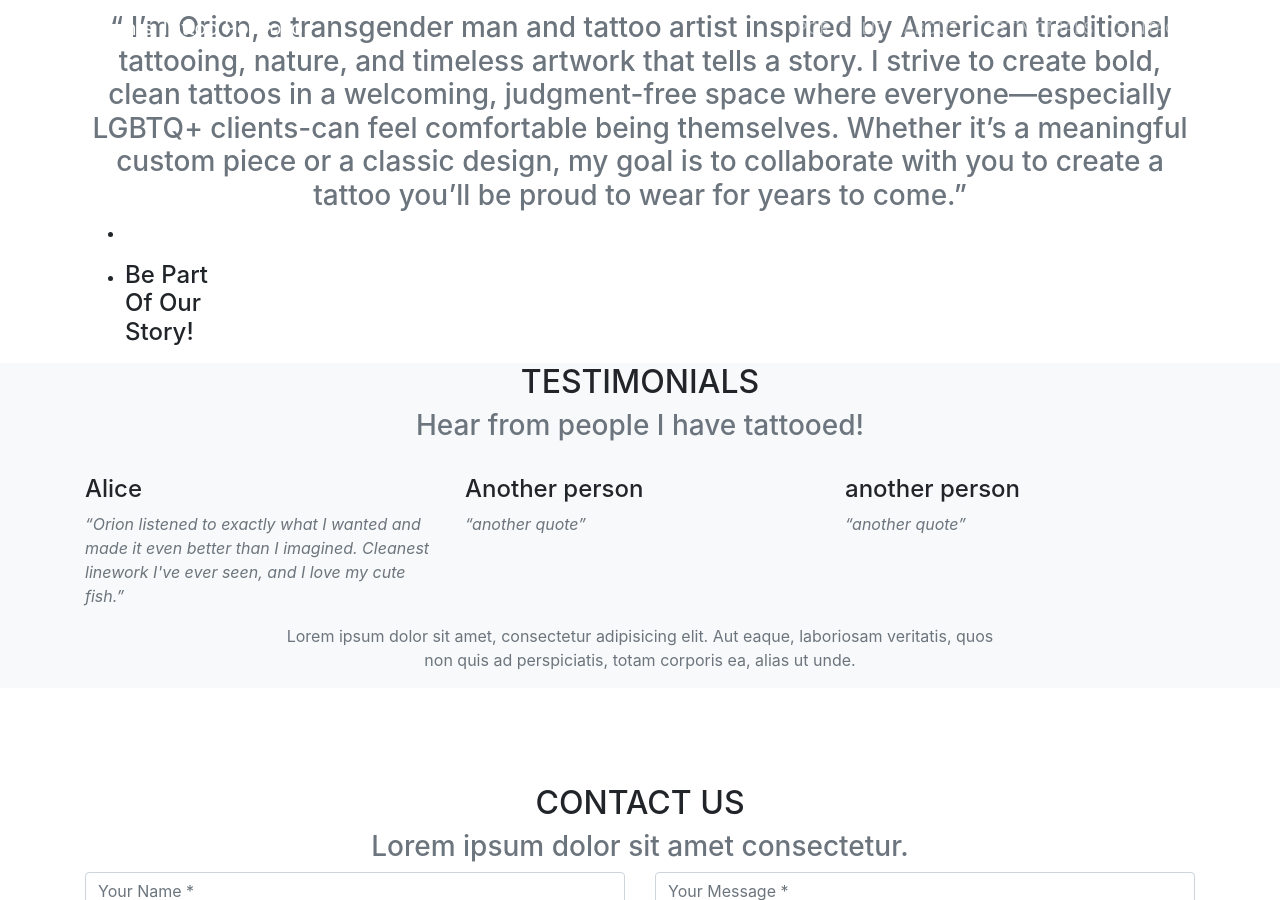
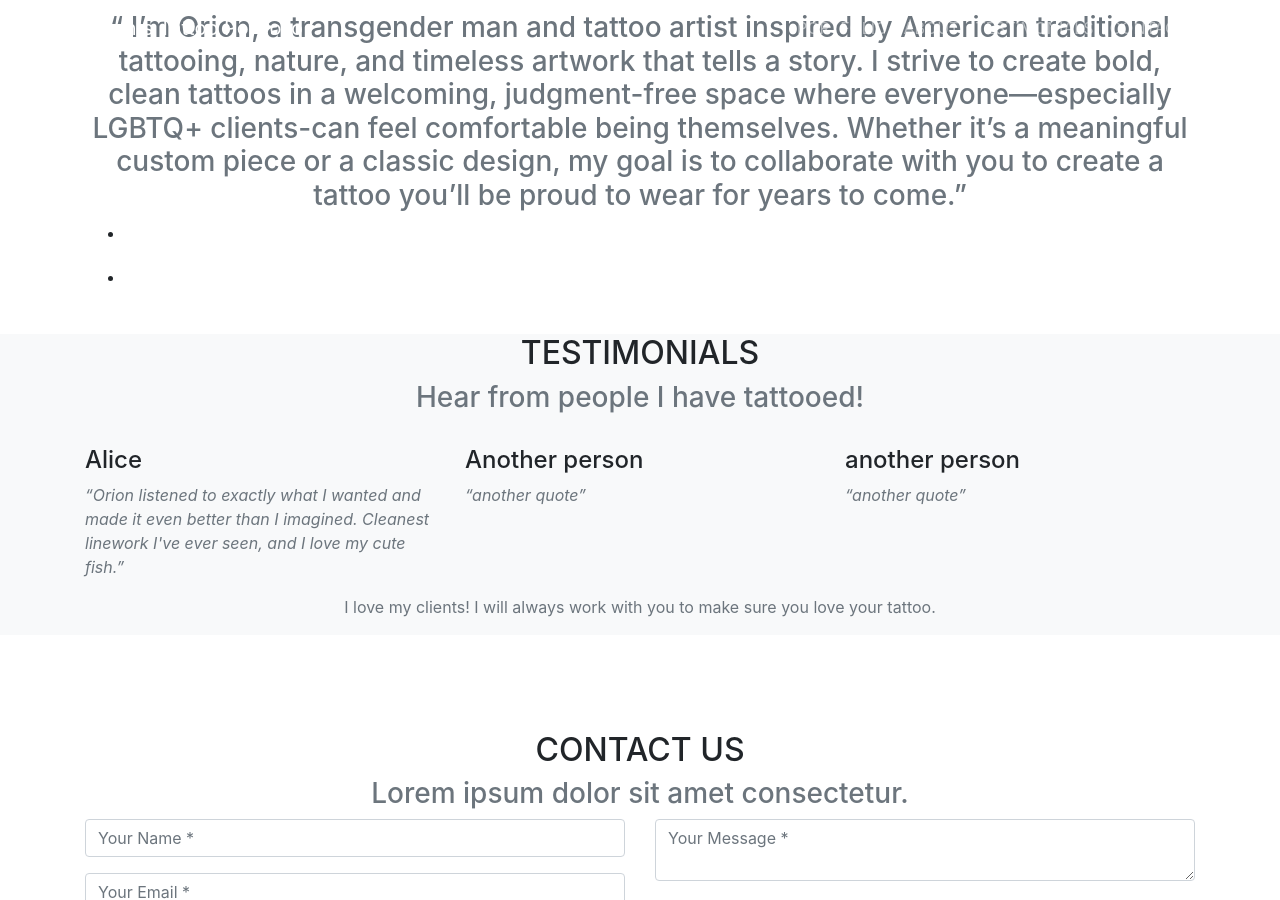
Before and after one commit to islalowe/orion-tattoo-portfolio, a Jekyll site: the page built from index.md, in a window 1280 px wide and 900 px high, scrolled down 469 px. Built offline with Jekyll 4.4.1, drawn with Linux system fonts in a browser that asks for light colours; nearby versions of some CDN libraries; some web fonts are replaced; library files that are not in the unit come from our copies.

```diff
--- a/_data/home.yml
+++ b/_data/home.yml
@@ -28,9 +28,6 @@ about:
     #   title: Phase Two Expansion
     #   text: Lorem ipsum dolor sit amet, consectetur adipisicing elit. Sunt ut voluptatum eius sapiente, totam reiciendis temporibus qui quibusdam, recusandae sit vero unde, sed, incidunt et ea quo dolore laudantium consectetur!
 
-  end1: Be Part
-  end2: Of Our
-  end3: Story!
 
 testimonials:
   heading: Testimonials
@@ -48,7 +45,7 @@ testimonials:
       img: img/testimonials/3.jpg
       quote: "another quote"
 
-  text: Lorem ipsum dolor sit amet, consectetur adipisicing elit. Aut eaque, laboriosam veritatis, quos non quis ad perspiciatis, totam corporis ea, alias ut unde.
+  text: I love my clients! I will always work with you to make sure you love your tattoo.
 
 clients:
   - img: img/logos/envato.jpg
```
